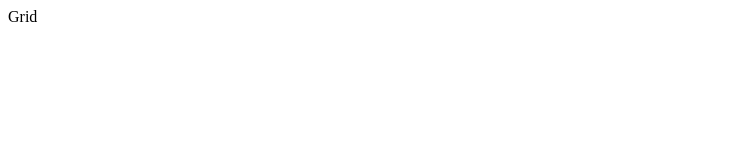
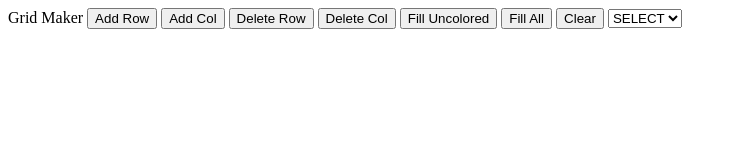
Before and after one commit to richiev3/grid_maker, a plain HTML site: page index.html in a window 1280 px wide. Shown: the whole page, without its empty margins (0-737 px from the left). Drawn offline with Linux system fonts and the light colour scheme.

Commit message:
first function and added other files

```diff
--- a/index.html
+++ b/index.html
@@ -1,6 +1,25 @@
 <!doctype html>
 <html>
-    <head>
-        Grid
-    </head>
+<head>
+        Grid Maker
+        <link rel="stylesheet" href="style.css">
+</head>
+<body>
+    <button onclick = "addRow()">Add Row</button>
+    <button onclick = "addCol()">Add Col</button>
+    <button onclick = "deleteRow()">Delete Row</button>
+    <button onclick = "deleteCol()">Delete Col</button>
+    <button onclick = "fillUncolored()">Fill Uncolored</button>
+    <button onclick = "fillAll()">Fill All</button>
+    <button onclick = "clear()">Clear</button>
+    <select onchange="selected()" id="selectedColorId">
+        <option value="SELECT">SELECT</option>
+        <option value="Green">Green</option>
+        <option value="Purple">Purple</option>
+        <option value="Blue">Blue</option>
+        <option value="Red">Red</option>
+    </select>
+    <table id="grid"></table>
+    <script src="script.js"></script>
+</body>
 </html>
--- /dev/null
+++ b/script.js
@@ -0,0 +1,95 @@
+let row_num =0;
+let col_num =0;
+let selected_color;
+//adds row
+function addRow(){
+    row_num = grid.rows.length;
+    //if table is empty, adds a row
+    if(row_num == 0){
+        let row = grid.insertRow();
+        let col= grid.insertCell();
+        cell.onclick = function(){
+            this.style.backgroundColor = '${selected_color}';
+        };
+    }
+    else{
+        col_num = grid.rows[0].children.length;
+        let row = grid.inserRow();
+        for (let i =0; i<col_num; i++){
+            cell.onclick= function(){
+                this.style.backgroundColor = '${colorSelected}';
+            };
+        }
+    }
+}
+//deletes row
+function deleteRow(){
+    row_num = grid.rows.length;
+    if(row_num != 0){
+        grid.deleteRow(row_num-1);
+    }
+
+}
+//adds a coluumn
+function addCol(){
+    row_num = grid.rows.length;
+    if (row_num == 0){
+        let row =grid.insertRow();
+        let cell = row.insertCell();
+        cell.onclick = function(){
+            this.style.backgroundColor= '${selected_color}';
+        };
+    }
+    else{
+        let rows = grid.rows;
+        for(let i=0;i<rows.length;i++){
+            cell.onclick=function(){
+                this.style.backgroundColor = '${selected_color}';
+            };
+        }
+    }
+}
+//deletes a column
+function deleteCol(){
+    row_num=grid.rows.length;
+    if(row_num != 0){
+        let rows = grid.rows;
+        for(let i=0;i<rows.length;i++){
+            let last_cell = rows[i].children.length-1;
+            rows[i].deleteCell(last_cell);
+        }
+        col_num = rows[0].children.length;
+        if(col_num == 0){
+            row_num=grid.rows.length;
+            for(let i= row_num-1; i>=0;i--){
+                grid.deleteRow(i);
+            }
+        }
+    }
+}
+function selected(){
+    selected_color = document.getElementById("selectedColorId").value;
+}
+//fill all
+function fillAll(){
+    let cells = document.querySelectorAll('td');
+    for(let i = 0;i<cells.length;i++){
+        cells[i].style.backgroundColor = '${selected_color}';
+    };
+}
+//clear all
+function clear(){
+    let cells = document.querySelectorAll('td');
+    for(let i =0; i <cells.length; i++){
+        cells.style.removeProperty('background-color');
+    };
+}
+//fill unfilled
+function fillUncolored(){
+    let cells = document.querySelectorAll('td');
+    for(let i = 0; i< cells.length;i++){
+        if(cells[i].style.backgroundColor == ""){
+            cells[i].style.backgroundColor= '${colorSelected}';
+        };
+    };
+}
```
Also changed, not shown: styles.css (added, +9 -0 lines).
